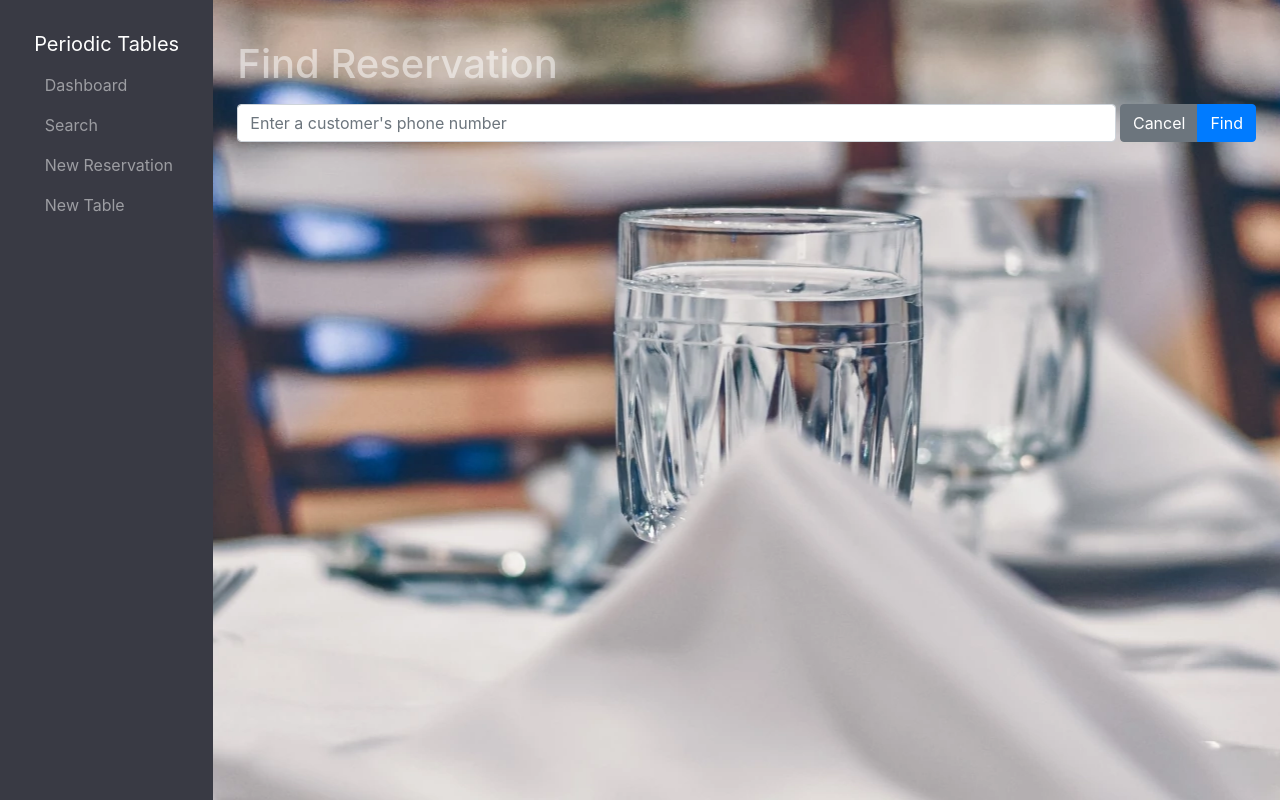
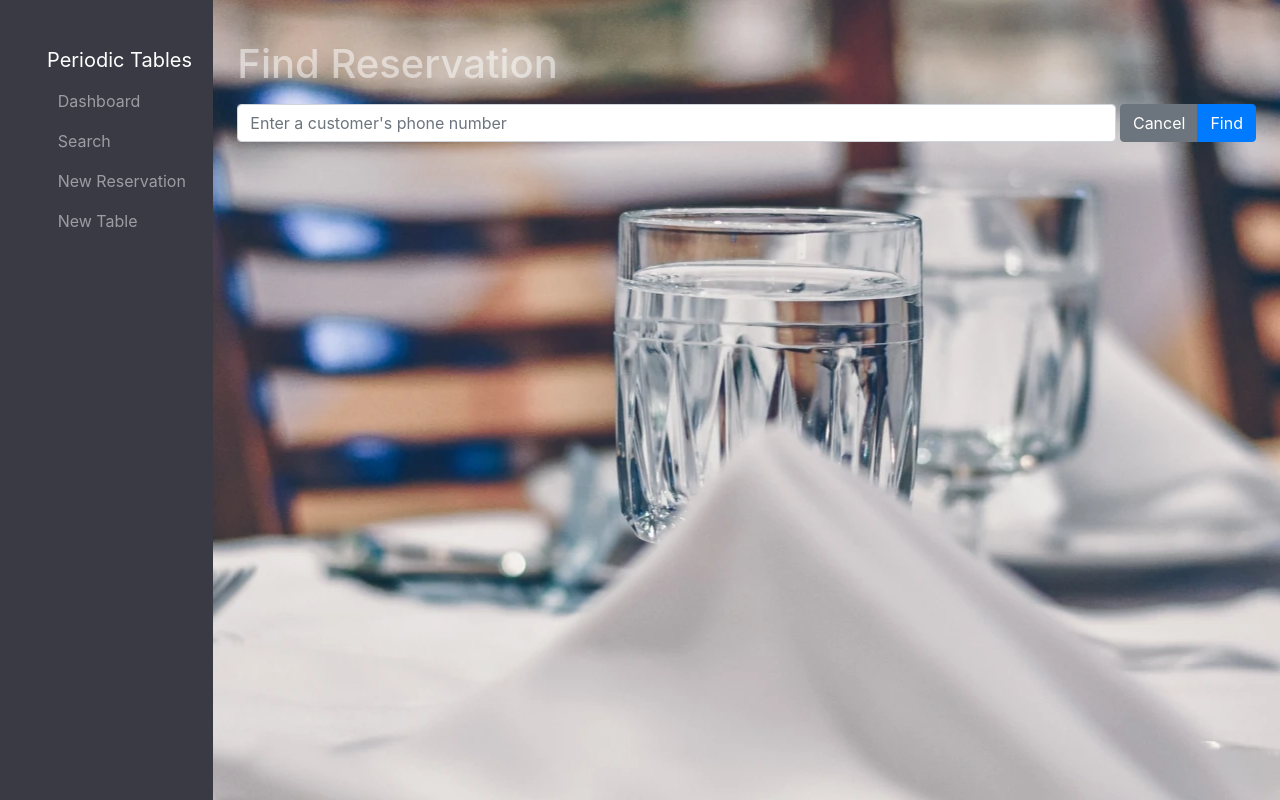
Before and after one commit to SobranDM/restaurant-reservation, a React (Create React App) app in the folder front-end/: page /search in a window 1280 px wide. Built offline with nearby package versions, Linux system fonts and the light colour scheme; no server answers; a web font is replaced by a local one.

Commit message:
sidebar tweak

```diff
--- a/front-end/src/layout/Menu.js
+++ b/front-end/src/layout/Menu.js
@@ -10,7 +10,7 @@ import { Link } from "react-router-dom";
 
 function Menu() {
   return (
-    <nav className="navbar navbar-dark align-items-start p-0 mt-4">
+    <nav className="navbar navbar-dark align-items-start pt-4 mt-3">
       <div className="container-fluid d-flex flex-column p-0">
         <Link
           className="navbar-brand d-flex justify-content-center align-items-center sidebar-brand m-0"
```
